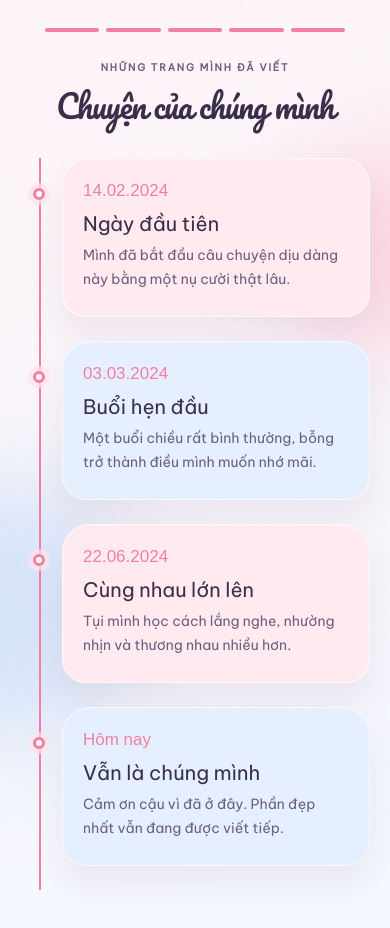
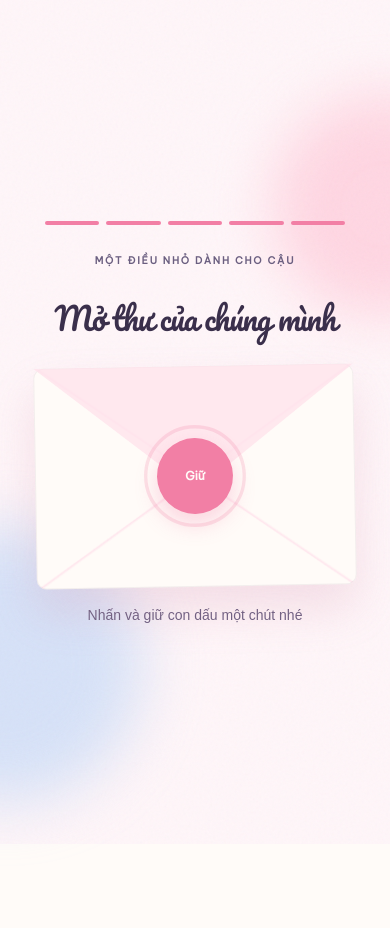
Before and after one commit to boppyorca/anniversary-web-app-design, a Next.js app: page / in a window 390 px wide. Shown: the top 928 px of the page. After the commit the page ends 844 px from the top, so only its background shows below. Built offline with nearby package versions, Linux system fonts and the light colour scheme; a web font is replaced by a local one.

Commit message:
Build flipbook unlock screen
V0-Chat-Id: hITq9OJbrHM

```diff
--- a/app/globals.css
+++ b/app/globals.css
@@ -115,3 +115,35 @@ button { cursor:pointer; }
 @keyframes timeline-drift { to { transform:translate3d(18px,-34px,0) scale(1.08); } }
 @media (min-width:600px) { .timeline-shell { min-height:calc(100svh - 48px); margin:24px auto; width:min(100% - 48px,430px); border-radius:34px; box-shadow:0 24px 80px rgba(130,85,110,.12); } }
 @media (prefers-reduced-motion:reduce) { .timeline-line span { transition:none; } }
+.flipbook-shell { min-height:100svh; overflow:hidden; isolation:isolate; position:relative; display:grid; place-items:center; padding:28px 20px; background:var(--pink-50); font-family:var(--font-vietnam),sans-serif; }
+.flipbook-content { position:relative; z-index:2; display:flex; width:min(100%,430px); flex-direction:column; align-items:center; gap:20px; text-align:center; }
+.flipbook-content > .progress-segments { width:100%; max-width:300px; margin-bottom:8px; }
+.flipbook-content h1 { max-width:320px; margin:0; font:400 clamp(31px,8vw,42px)/1.12 var(--font-pacifico),cursive; letter-spacing:-.035em; }
+.envelope { position:relative; display:grid; width:min(100%,320px); aspect-ratio:1.45; place-items:center; margin-top:10px; border-radius:10px; background:var(--cream); box-shadow:0 24px 45px rgba(205,131,160,.2); transform:rotate(-1deg); }
+.envelope::before { content:''; position:absolute; inset:0; border:1px solid rgba(58,47,75,.06); border-radius:10px; background:linear-gradient(145deg,transparent 49.7%,var(--pink-100) 50%,transparent 50.6%),linear-gradient(35deg,transparent 49.7%,var(--pink-100) 50%,transparent 50.6%); }
+.envelope-flap { position:absolute; inset:0 0 auto; height:57%; clip-path:polygon(0 0,100% 0,50% 100%); background:var(--pink-100); opacity:.78; }
+.wax-seal-wrap { position:relative; z-index:2; display:grid; place-items:center; width:112px; height:112px; }
+.hold-ring { position:absolute; inset:0; width:100%; height:100%; transform:rotate(-90deg); pointer-events:none; }
+.hold-ring circle { fill:none; stroke-width:3; }
+.hold-ring-track { stroke:rgba(242,127,165,.22); }
+.hold-ring-progress { stroke:var(--pink-500); stroke-linecap:round; stroke-dasharray:1; transition:stroke-dashoffset .05s linear; }
+.wax-seal { display:grid; width:76px; height:76px; place-items:center; border:0; border-radius:50%; background:var(--pink-500); color:var(--cream); font-size:12px; font-weight:700; box-shadow:0 10px 22px rgba(242,127,165,.3); }
+.wax-seal.is-cracked { background:var(--pink-300); }
+.hold-hint { margin:0; color:var(--ink-soft); font:400 14px var(--font-playpen),cursive; }
+.book-stage { display:flex; width:100%; flex-direction:column; align-items:center; gap:12px; }
+.book-page { position:relative; width:min(100%,300px); aspect-ratio:4/5; overflow:hidden; border:10px solid var(--cream); border-bottom-width:24px; background:var(--cream); box-shadow:0 22px 45px rgba(91,108,150,.2); transform-style:preserve-3d; cursor:pointer; }
+.book-page.is-turning { animation:page-turn .52s ease both; }
+.page-image-backdrop { position:absolute; inset:-18px; background-position:center; background-size:cover; filter:blur(18px); opacity:.62; transform:scale(1.08); }
+.book-page img { position:relative; z-index:1; display:block; width:100%; height:100%; object-fit:contain; }
+.page-empty { position:relative; z-index:1; display:grid; height:100%; place-items:center; color:var(--ink-soft); font:400 22px var(--font-playpen),cursive; background:linear-gradient(145deg,var(--pink-100),var(--blue-100)); }
+.page-edge { position:absolute; z-index:3; top:0; bottom:0; width:26%; border:0; background:transparent; }
+.page-edge-left { left:0; } .page-edge-right { right:0; }
+.page-counter { margin:0; color:var(--ink-soft); font-size:12px; }
+.text-action { border:0; background:transparent; color:var(--ink-soft); font:400 14px var(--font-playpen),cursive; text-decoration:underline; text-underline-offset:4px; }
+.flipbook-orb { position:fixed; z-index:-1; border-radius:999px; filter:blur(28px); opacity:.5; pointer-events:none; animation:flip-drift 18s ease-in-out infinite alternate; }
+.flipbook-orb-pink { width:220px; height:220px; right:-100px; top:12%; background:var(--pink-300); }
+.flipbook-orb-blue { width:260px; height:260px; left:-140px; bottom:3%; background:var(--blue-300); animation-delay:-7s; }
+@keyframes flip-drift { to { transform:translate3d(18px,-30px,0) scale(1.08); } }
+@keyframes page-turn { 50% { transform:perspective(900px) rotateY(-88deg); opacity:.45; } 100% { transform:perspective(900px) rotateY(0); opacity:1; } }
+@media (min-width:600px) { .flipbook-shell { min-height:calc(100svh - 48px); margin:24px auto; width:min(100% - 48px,430px); border-radius:34px; box-shadow:0 24px 80px rgba(130,85,110,.12); } }
+@media (prefers-reduced-motion:reduce) { .book-page.is-turning { animation:none; } }
--- a/app/page.tsx
+++ b/app/page.tsx
@@ -60,6 +60,15 @@ type TimelineItem = {
 }
 
 type TimelineScreenProps = { items?: TimelineItem[] }
+
+type FlipbookPage = { image: string; alt?: string }
+type FlipbookScreenProps = { pages?: FlipbookPage[]; onComplete?: () => void }
+
+const defaultFlipbookPages: FlipbookPage[] = [
+  { image: '', alt: 'Một trang kỷ niệm' },
+  { image: '', alt: 'Một trang kỷ niệm khác' },
+  { image: '', alt: 'Trang cuối của kỷ niệm' },
+]
 
 const defaultTimeline: TimelineItem[] = [
   { date: '14.02.2024', title: 'Ngày đầu tiên', text: 'Mình đã bắt đầu câu chuyện dịu dàng này bằng một nụ cười thật lâu.' },
@@ -197,8 +206,79 @@ export function TimelineScreen({ items = defaultTimeline }: TimelineScreenProps)
   )
 }
 
+export function FlipbookScreen({ pages = defaultFlipbookPages, onComplete }: FlipbookScreenProps) {
+  const [unlocked, setUnlocked] = useState(false)
+  const [page, setPage] = useState(0)
+  const [holdProgress, setHoldProgress] = useState(0)
+  const [turning, setTurning] = useState(false)
+  const holdTimer = useRef<number | null>(null)
+  const holdStart = useRef(0)
+  const reduceMotion = useReducedMotion()
+
+  function stopHolding() {
+    if (holdTimer.current) window.clearInterval(holdTimer.current)
+    holdTimer.current = null
+    if (!unlocked) setHoldProgress(0)
+  }
+
+  function startHolding() {
+    if (unlocked) return
+    holdStart.current = Date.now()
+    holdTimer.current = window.setInterval(() => {
+      const progress = Math.min(1, (Date.now() - holdStart.current) / 1500)
+      setHoldProgress(progress)
+      if (progress >= 1) {
+        stopHolding()
+        setUnlocked(true)
+      }
+    }, 30)
+  }
+
+  function turn(direction: 1 | -1) {
+    if (!unlocked || turning) return
+    const next = Math.max(0, Math.min(pages.length - 1, page + direction))
+    if (next === page) return
+    setTurning(true)
+    setPage(next)
+    window.setTimeout(() => setTurning(false), reduceMotion ? 0 : 520)
+  }
+
+  return (
+    <main className={`${pacifico.variable} ${playpen.variable} ${vietnam.variable} flipbook-shell`}>
+      <div className="flipbook-orb flipbook-orb-pink" aria-hidden="true" />
+      <div className="flipbook-orb flipbook-orb-blue" aria-hidden="true" />
+      <div className="grain" aria-hidden="true" />
+      <section className={`flipbook-content ${unlocked ? 'is-unlocked' : ''}`} aria-labelledby="flipbook-title">
+        <ProgressSegments active={5} total={5} />
+        {!unlocked ? <>
+          <p className="eyebrow">MỘT ĐIỀU NHỎ DÀNH CHO CẬU</p>
+          <h1 id="flipbook-title">Mở thư của chúng mình</h1>
+          <div className="envelope" aria-label="Phong bì đang khóa">
+            <div className="envelope-flap" />
+            <div className="wax-seal-wrap">
+              <svg className="hold-ring" viewBox="0 0 100 100" aria-hidden="true"><circle className="hold-ring-track" cx="50" cy="50" r="44" /><circle className="hold-ring-progress" cx="50" cy="50" r="44" pathLength="1" style={{ strokeDashoffset: 1 - holdProgress }} /></svg>
+              <button className={`wax-seal ${holdProgress === 1 ? 'is-cracked' : ''}`} type="button" onPointerDown={startHolding} onPointerUp={stopHolding} onPointerLeave={stopHolding} onPointerCancel={stopHolding} aria-label="Nhấn và giữ để mở thư">{holdProgress >= 1 ? 'Mở' : 'Giữ'}</button>
+            </div>
+          </div>
+          <p className="hold-hint">Nhấn và giữ con dấu một chút nhé</p>
+        </> : <motion.div className="book-stage" initial={reduceMotion ? false : { opacity: 0, y: 80 }} animate={{ opacity: 1, y: 0 }} transition={{ type: 'spring', stiffness: 150, damping: 18 }}>
+          <p className="eyebrow">NHỮNG TRANG DÀNH CHO CẬU</p>
+          <div className={`book-page ${turning ? 'is-turning' : ''}`} onClick={(event) => { const bounds = event.currentTarget.getBoundingClientRect(); turn(event.clientX - bounds.left > bounds.width / 2 ? 1 : -1) }} onTouchStart={(event) => { (event.currentTarget as HTMLElement).dataset.touchX = String(event.touches[0].clientX) }} onTouchEnd={(event) => { const start = Number((event.currentTarget as HTMLElement).dataset.touchX); const delta = event.changedTouches[0].clientX - start; if (Math.abs(delta) > 30) turn(delta < 0 ? 1 : -1) }}>
+            <div className="page-image-backdrop" style={pages[page].image ? { backgroundImage: `url(${pages[page].image})` } : undefined} />
+            {pages[page].image ? <img src={pages[page].image} alt={pages[page].alt ?? 'Trang kỷ niệm'} /> : <div className="page-empty">Trang kỷ niệm {page + 1}</div>}
+            <button type="button" className="page-edge page-edge-left" aria-label="Trang trước" onClick={(event) => { event.stopPropagation(); turn(-1) }} />
+            <button type="button" className="page-edge page-edge-right" aria-label="Trang sau" onClick={(event) => { event.stopPropagation(); turn(1) }} />
+          </div>
+          <p className="page-counter">{page + 1} / {pages.length}</p>
+          <button className="text-action" type="button" onClick={onComplete}>Xem xong rồi</button>
+        </motion.div>}
+      </section>
+    </main>
+  )
+}
+
 export default function Page() {
-  return <TimelineScreen />
+  return <FlipbookScreen />
 }
 
 export const designTokens = {
```
